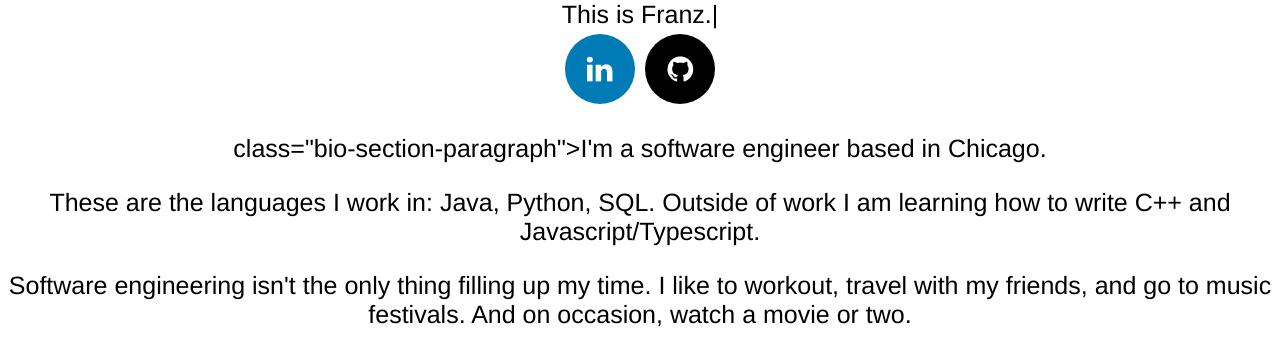
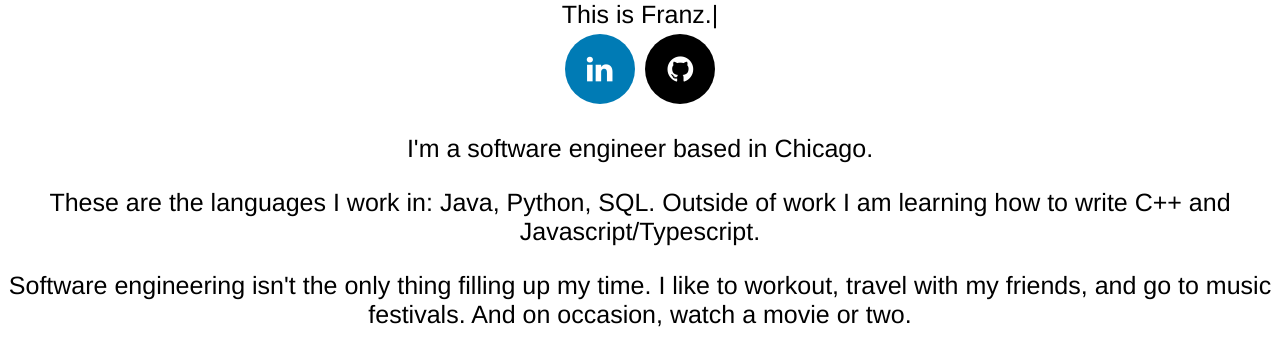
Before and after one commit to franznastor/franznastor.github.io, a plain HTML site: page index.html in a window 1280 px wide. Drawn offline with nearby package versions, Linux system fonts and the light colour scheme.

Commit message:
Added correct paragraph element

```diff
--- a/index.html
+++ b/index.html
@@ -59,7 +59,7 @@
 
     <div class="section bio-section">
         <div class="bio-section-text">
-            <p> class="bio-section-paragraph">I'm a software engineer based in Chicago.</p>
+            <p class="bio-section-paragraph">I'm a software engineer based in Chicago.</p>
             <p>These are the languages I work in: Java, Python, SQL.
               Outside of work I am learning how to write C++ and Javascript/Typescript.</p>
         </div>
```
